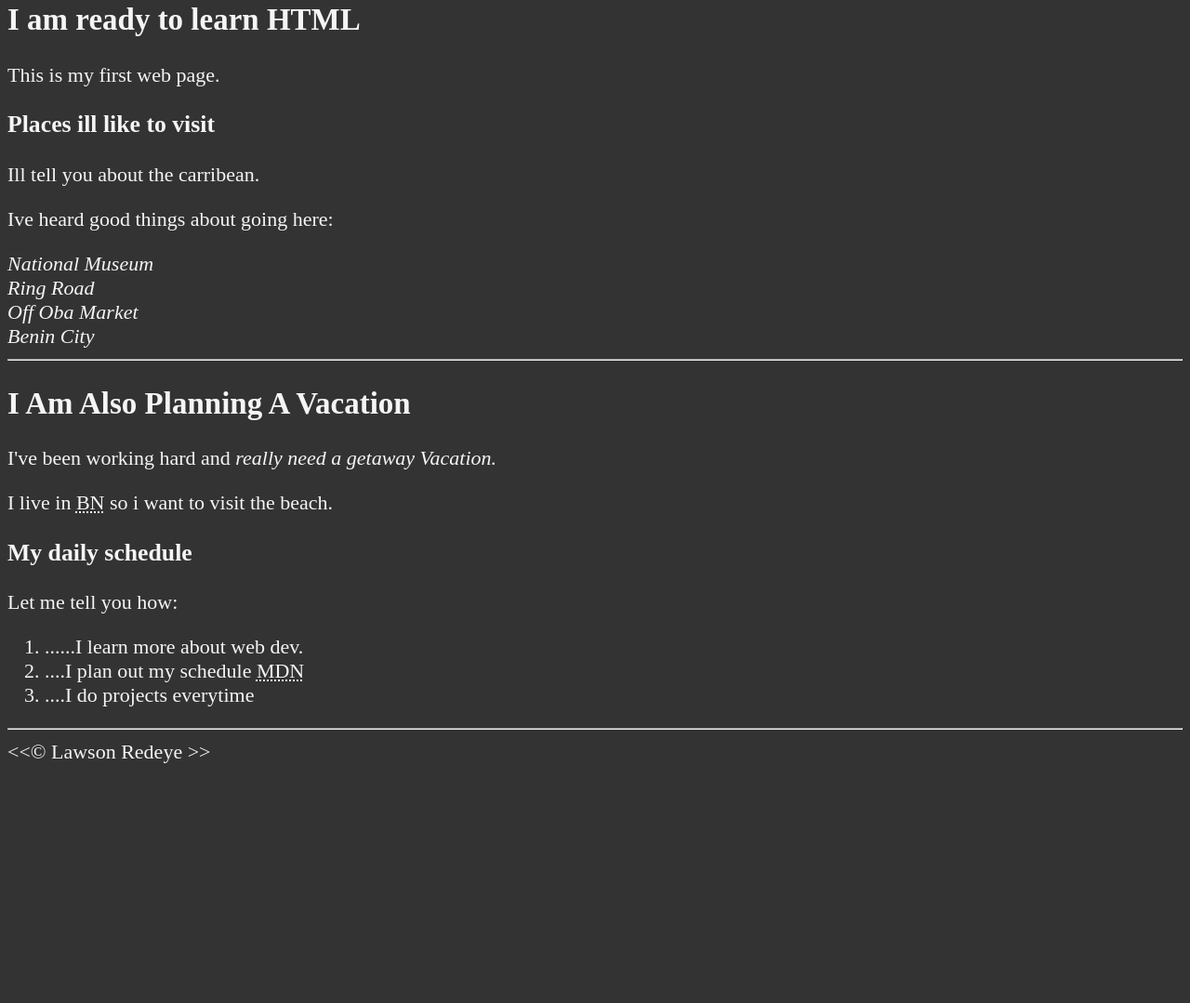
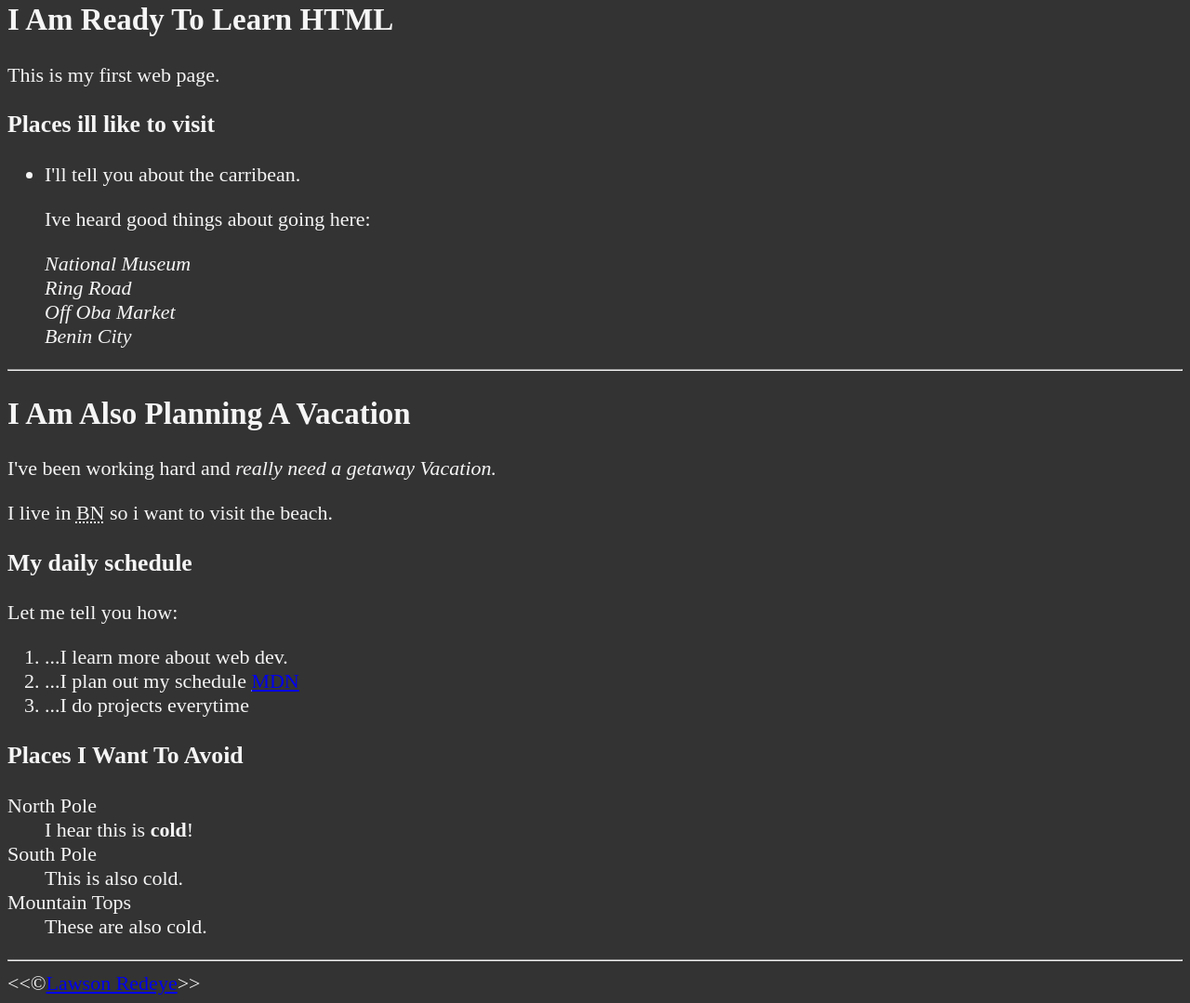
Before and after one commit to Lawsonredeye/Side_Project, a plain HTML site: page html_freecodecamp/index.html in a window 1280 px wide. Shown: the part 136-1215 px from the top of the page at 93% size. Before the commit the page ends 966 px from the top, so only its background shows below. Drawn offline with Linux system fonts and the light colour scheme.

Commit message:
Created and about.html page as a test

```diff
--- a/html_freecodecamp/0.html
+++ b/html_freecodecamp/index.html
@@ -16,11 +16,14 @@
 
     <hr>
 
-    <h2>I am ready to learn HTML</h2>
+    <h2>I Am Ready To Learn HTML</h2>
     <p>This is my first web page.</p>
 
     <h3>Places ill like to visit</h3>
-    <p>Ill tell you about the carribean.</p>
+    <ul>
+        <li>
+    <p>I'll tell you about the carribean.</p>
+        </li>
     <p>Ive heard good things about going here:</p>
     <address>
         National Museum <br>
@@ -28,6 +31,7 @@
         Off Oba Market <br>
         Benin City <br>
     </address>
+    </ul>
 
     <hr>
     <h2>I Am Also Planning A Vacation</h2>
@@ -40,13 +44,25 @@
     <p>Let me tell you how:</p>
 
         <ol>
-        <li>......I learn more about web dev.</li>
-        <li>....I plan out my schedule <abbr title="Mozilla Developer Network">MDN</abbr></li>
-        <li>....I do projects everytime</li>
+        <li>...I learn more about web dev.</li>
+        <li>...I plan out my schedule <abbr title="Mozilla Developer Network"><a href="https://developer.mozilla.org/en-US/">MDN</a></abbr></li>
+        <li>...I do projects everytime</li>
         </ol>
 
+    <h3>Places I Want To Avoid</h3>
+    <!-- Descriptions -->
+    <dl>
+        <dt>North Pole</dt>
+        <dd>I hear this is <strong>cold</strong>!</dd>
+
+        <dt>South Pole</dt>
+        <dd>This is also cold.</dd>
+
+        <dt>Mountain Tops</dt>
+        <dd>These are also cold.</dd>
+    </dl>
     <hr>
-    &lt;&lt;&copy; Lawson Redeye &gt;&gt;
+    &lt;&lt;&copy;<a href="about.html">Lawson Redeye</a>&gt;&gt;
 
 </body>
 
```
Also changed, not shown: html_freecodecamp/about.html (added, +51 -0 lines).
